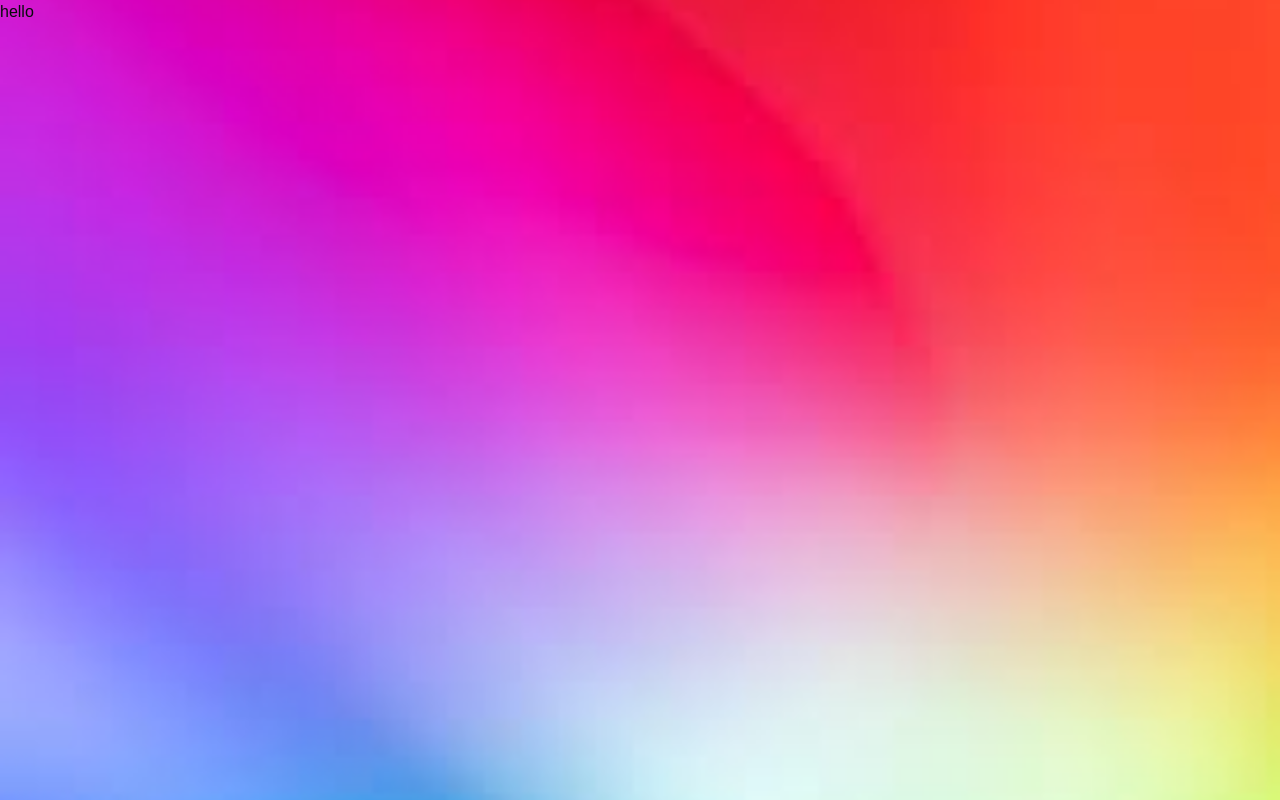
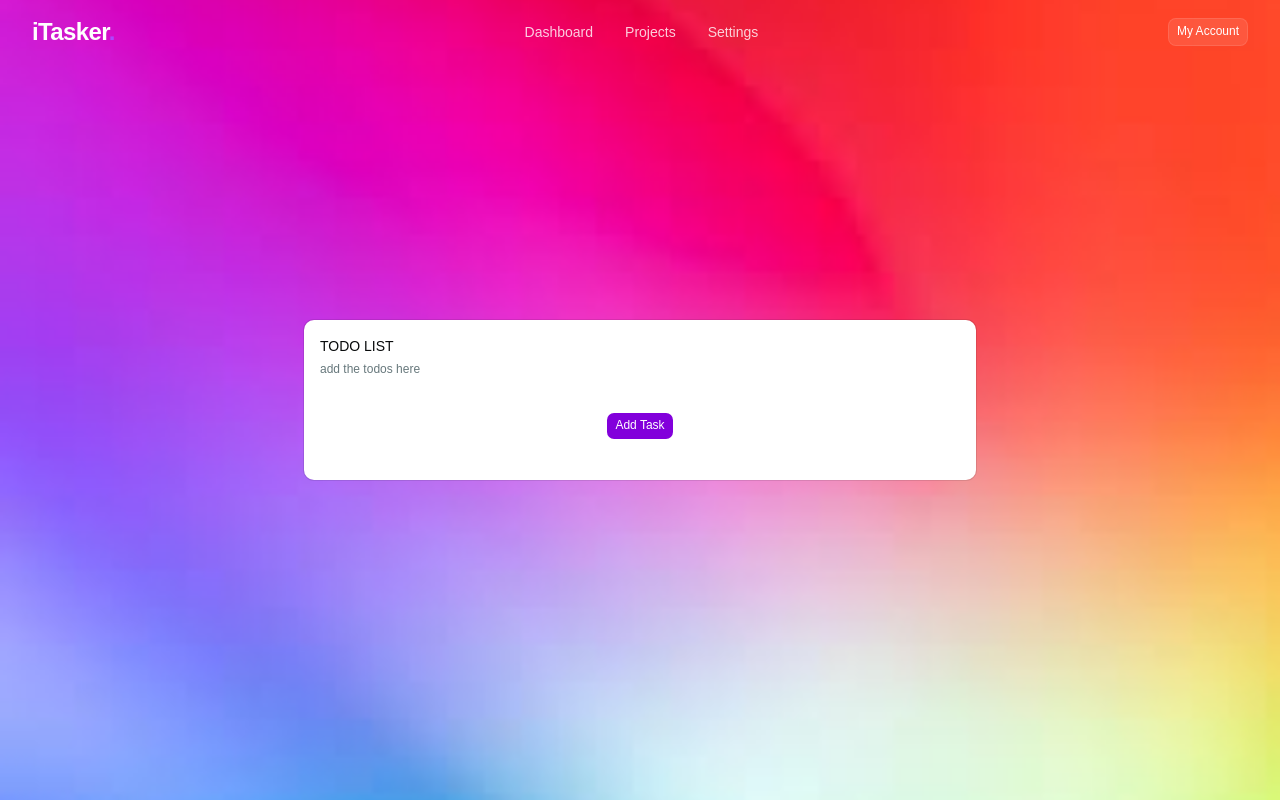
Before and after one commit to SwarnabhG07/iTasker, a React (Vite) app: page / in a window 1280 px wide. Built offline with nearby package versions, Linux system fonts and the light colour scheme.

Commit message:
feat: implement Navbar and Popover components, enhance App layout with task addition feature

```diff
--- a/src/App.tsx
+++ b/src/App.tsx
@@ -1,14 +1,73 @@
 import { Button } from "@/components/ui/button";
+import { useState } from "react";
+import { Input } from "@/components/ui/input";
 import bgImage from "./assets/bg.jpeg";
+import { Navbar } from "./components/ui/Navbar";
+import {
+  Popover,
+  PopoverContent,
+  PopoverDescription,
+  PopoverHeader,
+  PopoverTitle,
+  PopoverTrigger,
+} from "@/components/ui/popover"
+
+import {
+  Card,
+  CardContent,
+  CardDescription,
+  CardFooter,
+  CardHeader,
+  CardTitle,
+} from "@/components/ui/card"
 
 export function App() {
+
   return (
     <>
       <div
-        className="min-h-screen w-full bg-cover bg-center bg-no-repeat"
+        className="flex min-h-screen w-full items-center justify-center p-4 bg-cover bg-center bg-no-repeat"
         style={{ backgroundImage: `url(${bgImage})` }}
       >
-        <div>hello</div>
+        <Navbar />
+        <Card className="w-full max-w-2xl">
+
+          <CardHeader>
+            <CardTitle>TODO LIST</CardTitle>
+            <CardDescription>
+              add the todos here
+            </CardDescription>
+          </CardHeader>
+
+          <CardContent>
+            {/* Todos will render here */}
+          </CardContent>
+
+          <div className="flex w-full justify-center pb-6">
+            <Popover>
+              <PopoverTrigger asChild>
+                <Button className="bg-purple-700 text-white hover:bg-purple-800">
+                  Add Task
+                </Button>
+              </PopoverTrigger>
+              <PopoverContent>
+                <PopoverHeader>
+                  <PopoverTitle>Task</PopoverTitle>
+                  <PopoverDescription>Write your task here</PopoverDescription>
+
+
+                  <Input
+                    type="text"
+                    placeholder="E.g., Finalize presentation..."
+                    className="mt-3"
+                  />
+
+                </PopoverHeader>
+              </PopoverContent>
+            </Popover>
+          </div>
+
+        </Card>
       </div>
     </>
   )
--- /dev/null
+++ b/src/components/ui/Navbar.tsx
@@ -0,0 +1,26 @@
+import { Button } from "@/components/ui/button";
+
+export function Navbar() {
+  return (
+    <nav className="fixed top-0 left-0 z-50 flex w-full items-center justify-between bg-transparent px-8 py-4 text-white">
+
+      <div className="text-2xl font-bold tracking-tight">
+        iTasker<span className="text-purple-500">.</span>
+      </div>
+
+      <div className="hidden items-center gap-8 md:flex">
+        <a href="#" className="text-sm font-medium text-white/80 transition-colors hover:text-white">Dashboard</a>
+        <a href="#" className="text-sm font-medium text-white/80 transition-colors hover:text-white">Projects</a>
+        <a href="#" className="text-sm font-medium text-white/80 transition-colors hover:text-white">Settings</a>
+      </div>
+
+      <Button
+        variant="outline"
+        className="border-white/20 bg-white/10 text-white hover:bg-white/20 hover:text-white"
+      >
+        My Account
+      </Button>
+
+    </nav>
+  );
+}
--- /dev/null
+++ b/src/components/ui/popover.tsx
@@ -0,0 +1,87 @@
+import * as React from "react"
+import { Popover as PopoverPrimitive } from "radix-ui"
+
+import { cn } from "@/lib/utils"
+
+function Popover({
+  ...props
+}: React.ComponentProps<typeof PopoverPrimitive.Root>) {
+  return <PopoverPrimitive.Root data-slot="popover" {...props} />
+}
+
+function PopoverTrigger({
+  ...props
+}: React.ComponentProps<typeof PopoverPrimitive.Trigger>) {
+  return <PopoverPrimitive.Trigger data-slot="popover-trigger" {...props} />
+}
+
+function PopoverContent({
+  className,
+  align = "center",
+  sideOffset = 4,
+  ...props
+}: React.ComponentProps<typeof PopoverPrimitive.Content>) {
+  return (
+    <PopoverPrimitive.Portal>
+      <PopoverPrimitive.Content
+        data-slot="popover-content"
+        align={align}
+        sideOffset={sideOffset}
+        className={cn(
+          "z-50 flex w-72 origin-(--radix-popover-content-transform-origin) flex-col gap-4 rounded-lg bg-popover p-2.5 text-xs text-popover-foreground shadow-md ring-1 ring-foreground/10 outline-hidden duration-100 data-[side=bottom]:slide-in-from-top-2 data-[side=left]:slide-in-from-right-2 data-[side=right]:slide-in-from-left-2 data-[side=top]:slide-in-from-bottom-2 data-open:animate-in data-open:fade-in-0 data-open:zoom-in-95 data-closed:animate-out data-closed:fade-out-0 data-closed:zoom-out-95",
+          className
+        )}
+        {...props}
+      />
+    </PopoverPrimitive.Portal>
+  )
+}
+
+function PopoverAnchor({
+  ...props
+}: React.ComponentProps<typeof PopoverPrimitive.Anchor>) {
+  return <PopoverPrimitive.Anchor data-slot="popover-anchor" {...props} />
+}
+
+function PopoverHeader({ className, ...props }: React.ComponentProps<"div">) {
+  return (
+    <div
+      data-slot="popover-header"
+      className={cn("flex flex-col gap-1 text-xs", className)}
+      {...props}
+    />
+  )
+}
+
+function PopoverTitle({ className, ...props }: React.ComponentProps<"h2">) {
+  return (
+    <div
+      data-slot="popover-title"
+      className={cn("text-sm font-medium", className)}
+      {...props}
+    />
+  )
+}
+
+function PopoverDescription({
+  className,
+  ...props
+}: React.ComponentProps<"p">) {
+  return (
+    <p
+      data-slot="popover-description"
+      className={cn("text-muted-foreground", className)}
+      {...props}
+    />
+  )
+}
+
+export {
+  Popover,
+  PopoverAnchor,
+  PopoverContent,
+  PopoverDescription,
+  PopoverHeader,
+  PopoverTitle,
+  PopoverTrigger,
+}
```
